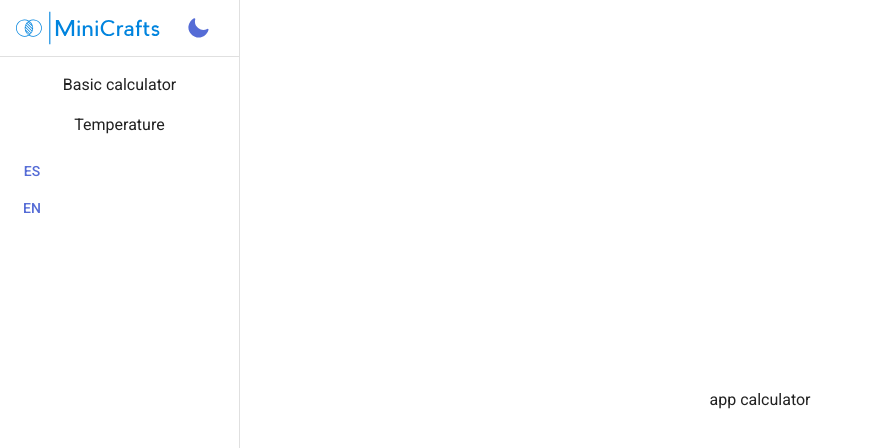
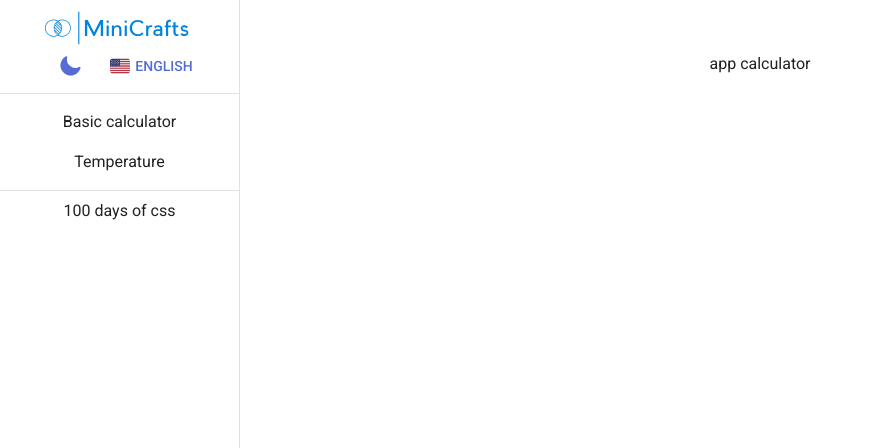
Before and after one commit to JoaquinAdan/minicrafts, a Next.js app: page /mini-app/calculator in a window 1280 px wide. Shown: the top 448 px of the page, without its empty margins (0-874 px from the left). Built offline with nearby package versions, Linux system fonts and the light colour scheme.

Commit message:
home internacional

```diff
--- a/src/components/Layout/Layout.tsx
+++ b/src/components/Layout/Layout.tsx
@@ -110,9 +110,7 @@ export default function ResponsiveDrawer(props: Props): JSX.Element {
           sx={{ flexGrow: 1, width: { sm: `calc(100% - ${drawerWidth}px)` } }}
         >
           {!matches && <Toolbar />}
-          <Box
-            sx={{ minHeight: '100vh', display: 'grid', placeItems: 'center' }}
-          >
+          <Box sx={{ minHeight: '100vh', display: 'flex', justifyContent: 'center', pt: '52px' }}>
             {props.children}
           </Box>
         </Box>
--- a/src/components/Layout/Lists.tsx
+++ b/src/components/Layout/Lists.tsx
@@ -1,10 +1,11 @@
 import React from 'react'
-import { Box, List, ListItem, ListItemButton, Divider, Button } from '@mui/material'
+import { Box, List, ListItem, ListItemButton, Divider, Button, Menu, MenuItem } from '@mui/material'
 import Link from 'next/link'
 import { useRouter } from 'next/router'
 import { paths } from '@/constants/paths'
 import Logo from '@/components/svgs/Logo'
 import { SunIcon, MoonIcon } from '@heroicons/react/20/solid'
+import Image from 'next/image'
 
 type Props = {
   toggleTheme: () => void,
@@ -12,17 +13,66 @@ type Props = {
 }
 
 const Lists = ({ toggleTheme, mode }: Props): JSX.Element => {
+  const [anchorEl, setAnchorEl] = React.useState<null | HTMLElement>(null)
+
+  const handleClick = (event: React.MouseEvent<HTMLButtonElement>) => setAnchorEl(event.currentTarget)
+
+  const handleClose = () => setAnchorEl(null)
+
   const router = useRouter()
-  const { asPath } = router
+
+  const { asPath, locale } = router
+
+  const open = Boolean(anchorEl)
+
   return (
     <Box sx={{ display: 'flex', flexDirection: 'column' }}>
-      <ListItemButton>
+      <ListItemButton sx={{ display: 'flex', flexDirection: 'column' }}>
         <Link href={`/`}>
           <Logo />
         </Link>
-        <Button onClick={toggleTheme}>
-          {mode === 'light' ? <MoonIcon className='h-6 w-6 text-dark' /> : <SunIcon className='h-6 w-6 text-white' />}
-        </Button>
+        <Box>
+          <Button onClick={toggleTheme}>
+            {mode === 'light' ? <MoonIcon className='h-6 w-6 text-dark' /> : <SunIcon className='h-6 w-6 text-white' />}
+          </Button>
+          <Button
+            id='basic-button'
+            aria-controls={open ? 'basic-menu' : undefined}
+            aria-haspopup='true'
+            aria-expanded={open ? 'true' : undefined}
+            onClick={handleClick}
+          >
+            {locale === 'en' ? (
+              <Box sx={{ display: 'flex', alignItems: 'center', gap: '5px' }}>
+                <Image src='/en.png' alt='united states flag' width='20' height='20' /> English
+              </Box>
+            ) : (
+              <Box sx={{ display: 'flex', alignItems: 'center', gap: '5px' }}>
+                <Image src='/es.png' alt='bandera española' width='20' height='20' /> Español
+              </Box>
+            )}
+          </Button>
+          <Menu
+            id='basic-menu'
+            anchorEl={anchorEl}
+            open={open}
+            onClose={handleClose}
+            MenuListProps={{
+              'aria-labelledby': 'basic-button',
+            }}
+          >
+            <Link href={asPath} locale='es'>
+              <MenuItem onClick={handleClose}>
+                <Image src='/es.png' alt='bandera española' width='20' height='20' /> Español
+              </MenuItem>
+            </Link>
+            <Link href={asPath} locale='en'>
+              <MenuItem onClick={handleClose}>
+                <Image src='/en.png' alt='united states flag' width='20' height='20' /> English
+              </MenuItem>
+            </Link>
+          </Menu>
+        </Box>
       </ListItemButton>
       <Divider />
       <List>
@@ -34,12 +84,12 @@ const Lists = ({ toggleTheme, mode }: Props): JSX.Element => {
           </ListItem>
         ))}
       </List>
-      <Link href={asPath} locale='es'>
-        <Button>ES</Button>
-      </Link>
-      <Link href={asPath} locale='en'>
-        <Button>EN</Button>
-      </Link>
+      <Divider />
+      <ListItem sx={{ justifyContent: 'center' }} disablePadding>
+        <Link href={`/100-days-of-css/home`}>
+          <ListItemButton>100 days of css</ListItemButton>
+        </Link>
+      </ListItem>
     </Box>
   )
 }
--- a/src/pages/index.tsx
+++ b/src/pages/index.tsx
@@ -1,4 +1,3 @@
-'use client'
 import { javascript } from '@codemirror/lang-javascript'
 import { xcodeDark } from '@uiw/codemirror-theme-xcode'
 import CodeMirror from '@uiw/react-codemirror'
@@ -9,8 +8,7 @@ import { useRouter } from 'next/router'
 import es from '../../public/locales/es'
 import en from '../../public/locales/en'
 
-const value = ` return (
-  <Layout>
+const value = `  <Layout>
     <div>hola</div>
     <CodeMirror
       value="console.log('hello world!');"
@@ -19,8 +17,7 @@ const value = ` return (
       theme={xcodeDark}
       extensions={[javascript({ jsx: true })]}
     />
-  </Layout>
-)`
+  </Layout>`
 
 export default function Home() {
   const router = useRouter()
@@ -33,19 +30,18 @@ export default function Home() {
           variant='h4'
           className='font-extrabold pb-4 text-transparent text-4xl bg-clip-text bg-gradient-to-l from-pink-600 via-purple-500 to-blue-500'
         >
-          {t.title}
+          {t.home.title}
         </Typography>
-        <Typography variant='subtitle1' className='pt-4 pb-8'>
-          Welcome to MiniCrafts! On this website, you will discover components and mini applications that @JoaquinAdan
-          creates with the purpose of practice and sharing to the community in case they can be useful to anyone. Here,
-          you'll find the main code for each component, including the logic and styles that make everything work and
-          look as intended.
-        </Typography>
+        <Typography
+          variant='subtitle1'
+          className='pt-4 pb-8 text-lg'
+          dangerouslySetInnerHTML={{ __html: t.home.subtitle }}
+        />
         <Box>
           <CodeMirror
             value={value}
             editable={false}
-            height='280px'
+            height='235px'
             width='100%'
             theme={xcodeDark}
             extensions={[javascript({ jsx: true })]}
--- a/src/styles/globals.css
+++ b/src/styles/globals.css
@@ -6,6 +6,7 @@ html {
   cursor: url('/sword.png'), auto;
   max-height: 100vh;
 }
+
 *::-webkit-scrollbar {
   background: transparent;
   width: 6px;
```
Also changed, not shown: public/locales/en.js (+5 -2 lines), public/locales/es.js (+5 -2 lines), public/en.png (added), public/es.png (added), src/pages/100-days-of-css/home.tsx (renamed from src/pages/100-days-of-css/home/page.tsx).
